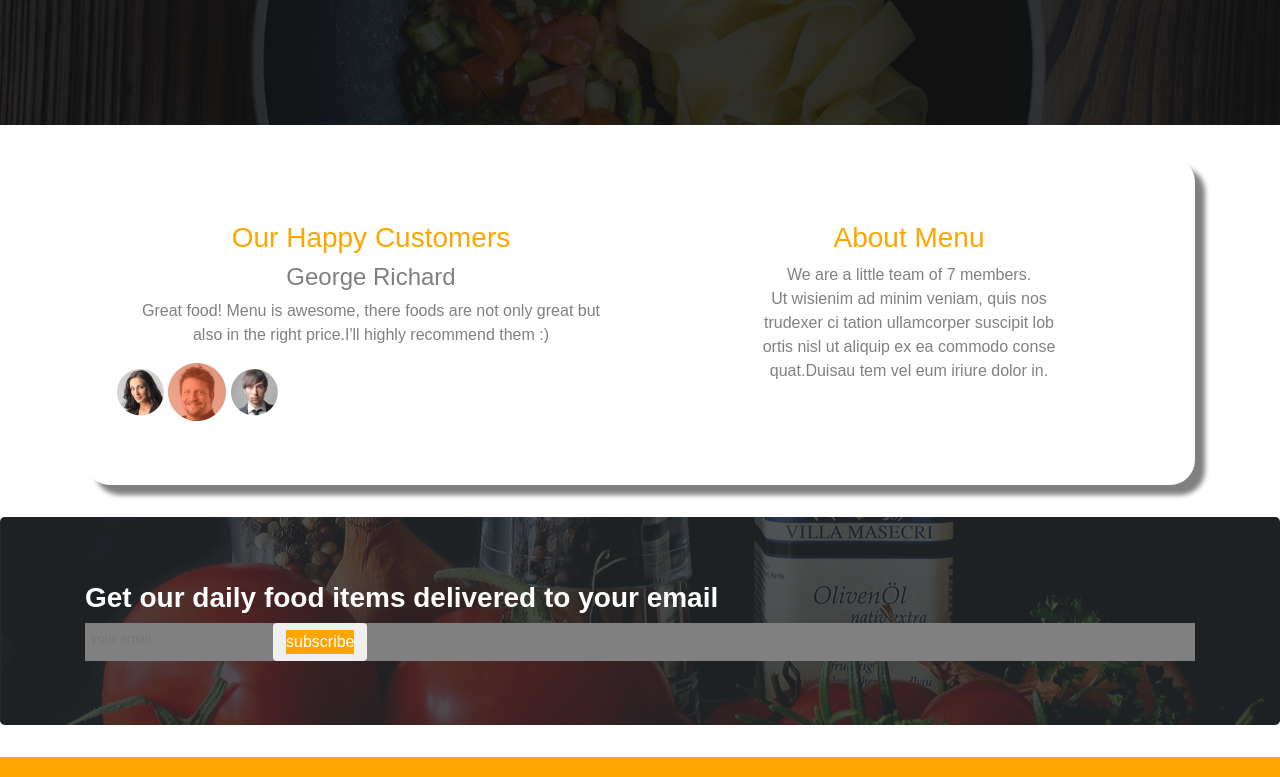
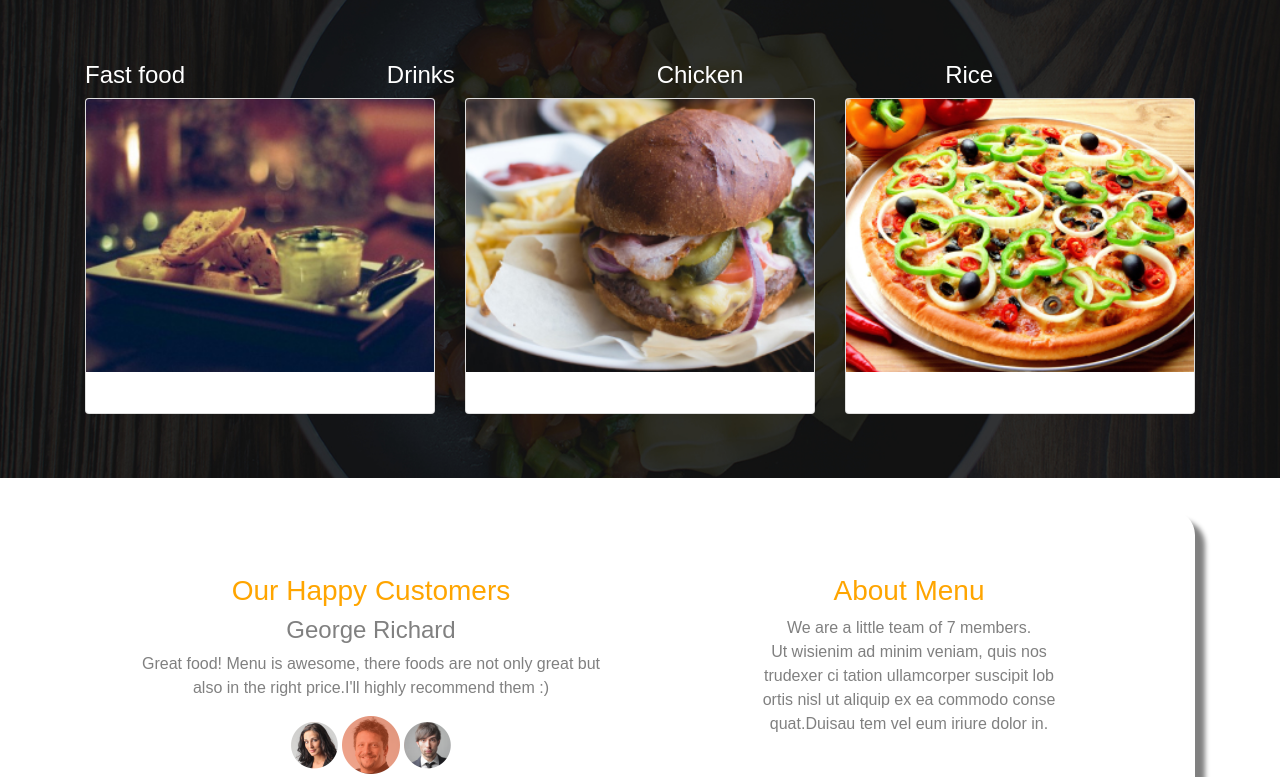
Before and after one commit to kamransumar/kamran-anitas-kitchen, a plain HTML site: page index.html in a window 1280 px wide. Shown: the part 1833-2610 px from the top of the page. Drawn offline with Linux system fonts and the light colour scheme.

Commit message:
added the cards and card deck

```diff
--- a/index.html
+++ b/index.html
@@ -66,35 +66,63 @@
 </div>
   <div class="jumbotron jumbotron-fluid" id="jumbo1">
     <div class="container">
-  <div class="">
-    <div class="" id="top">
-      <div class="">
+      <div class="d-flex" id="top">
+        <div class="flex-fill">
+          <h4 class="align-self-center">Fast food</h4>
 
+        </div>
+        <div class="flex-fill">
+          <h4 class="align-self-center">Drinks</h4>
+
+        </div>
+        <div class="flex-fill">
+          <h4 class="align-self-center">Chicken</h4>
+
+        </div>
+        <div class="flex-fill">
+          <h4 class="align-self-center>Chicken">Rice</h4>
+
+        </div>
       </div>
-      <div class="">
+      <div class="" id="bottom">
+        <div class="">
 
-      </div>
-      <div class="">
+        </div>
+        <div class="card-deck">
+          <div class="card">
+            <img class ="card-img-top" class="img-fluid" src="img/assets/fastfood/chickenBurger.jpg" alt="pic of chicken burger">
+            <h4 class="card-title">Chicken burger</h4>
+          </div>
+          <div class="card">
+            <img class ="card-img-top" class="img-fluid" src="img/assets/fastfood/beefBurger.jpg" alt="pic of beef burger">
+            <h4 class="card-title">beef burger</h4>
+          </div>
+          <div class="card">
+            <img class ="card-img-top" class="img-fluid" src="img/assets/fastfood/chickenPizza.jpg" alt="pic of chicken pizza">
+            <h4 class="card-title">Chicken pizza</h4>
+        </div>
 
-      </div>
-      <div class="">
+        </div>
+        <div class="">
+
+        </div>
 
       </div>
     </div>
-    <div class="" id="bottom">
+  </div>
 
-    </div>
-  </div>
-</div>
-</div>
+
+
  <div class="container">
    <div class="jumbotron" id="jumbo2">
-   <div class="row">
+   <div class="row text-center">
        <div class="col-md-6">
          <h3 id="h3">Our Happy Customers</h3>
          <h4 id="h4">George Richard</h4>
            <p id="p2">Great food! Menu is awesome, there foods are not only great but</br>also in the right price.I'll highly recommend them :)</p>
-           <img src="img/assets/customers/p1.png" alt="pic of customer 1" id="cust1"> <img src="img/assets/customers/p2.png" alt="pic of customer 2" id="cust1"> <img src="img/assets/customers/p3.png" alt="pic of customer 3" id="cust1">
+           <img src="img/assets/customers/p1.png" alt="pic of customer 1" id="cust1">
+           <img src="img/assets/customers/p2.png" alt="pic of customer 2" id="cust1">
+           <img src="img/assets/customers/p3.png" alt="pic of customer 3" id="cust1">
        </div>
        <div class="col-md-6">
          <h3 id="h3">About Menu</h3>
@@ -115,7 +143,8 @@
    </div>
 
  </div>
- <div class="jumbotron jumbotron-fluid" id="jumbo4">
+
+<div class="jumbotron-fluid" id="jumbo4">
    <div class="container">
      <img src="img/assets/footerlogos/logo_white.png" alt="company logo" id="burger" class="center"><h2 class="heading6"><b>MENU</b></hi>
        <h3 id="footerh3">Thats what we are</h3>
```
